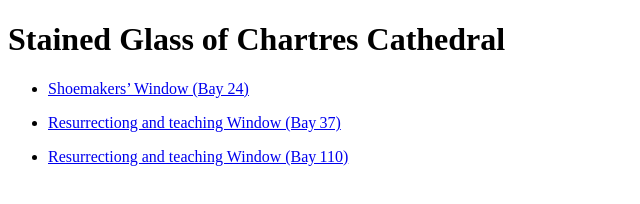
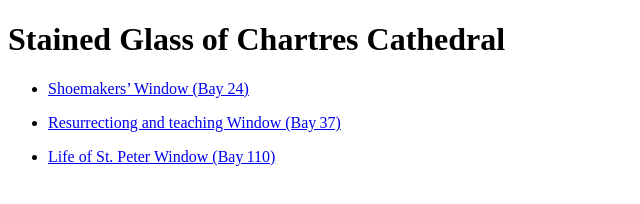
Before and after one commit to vmh104/chartres-windows, a plain HTML site: page index.html in a window 1280 px wide. Shown: the whole page, without its empty margins (0-640 px from the left). Drawn offline with Linux system fonts and the light colour scheme.

Commit message:
Add life of st peter with updated index

```diff
--- a/index.html
+++ b/index.html
@@ -12,7 +12,7 @@
     <li><a href="resurrection-and-teaching-window/">Resurrectiong and teaching Window (Bay 37)</a></li>
   </ul>
   <ul>
-    <li><a href="life-of-st-peter-window/">Resurrectiong and teaching Window (Bay 110)</a></li>
+    <li><a href="life-of-st-peter-window/">Life of St. Peter Window (Bay 110)</a></li>
   </ul>
 </body>
 </html>
```
